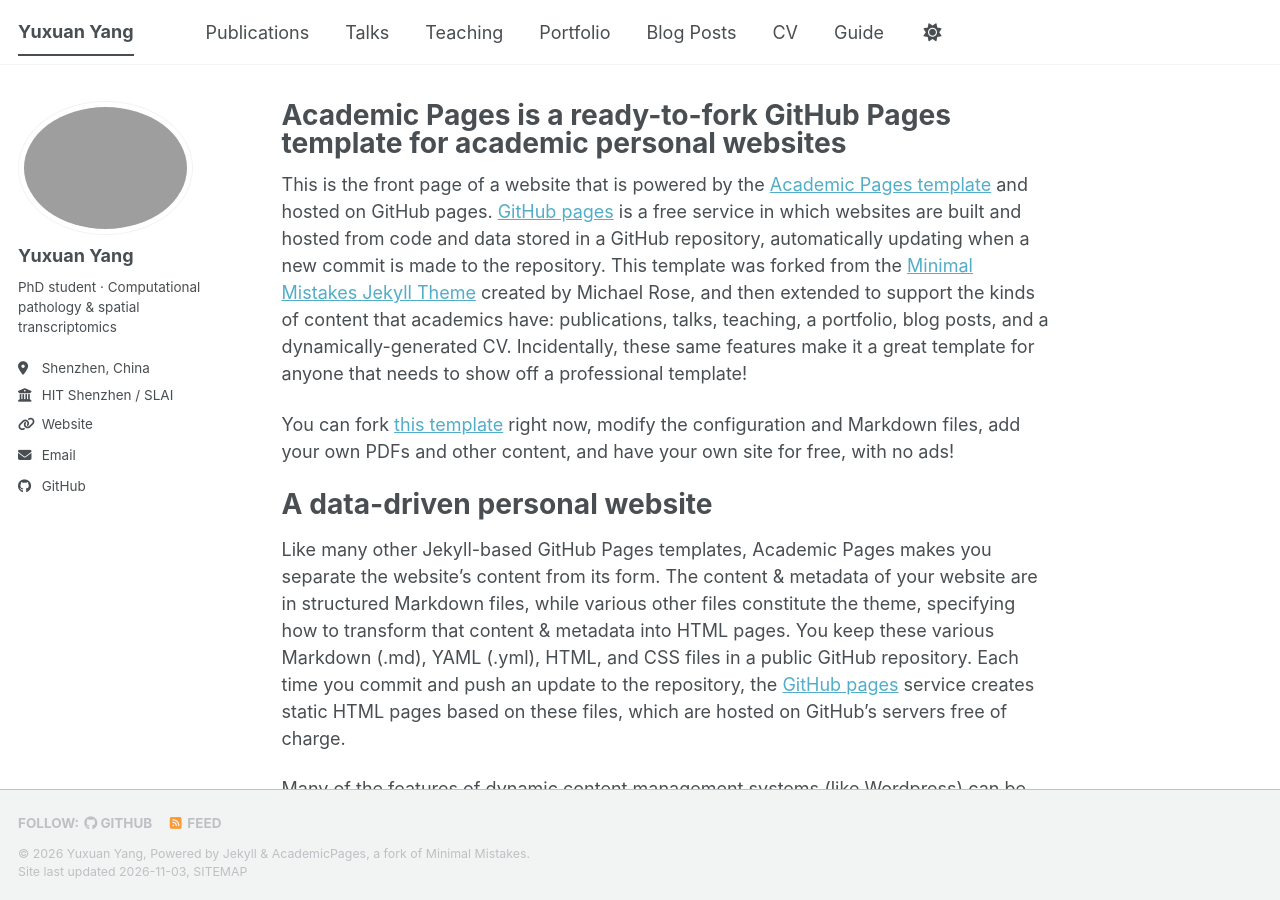
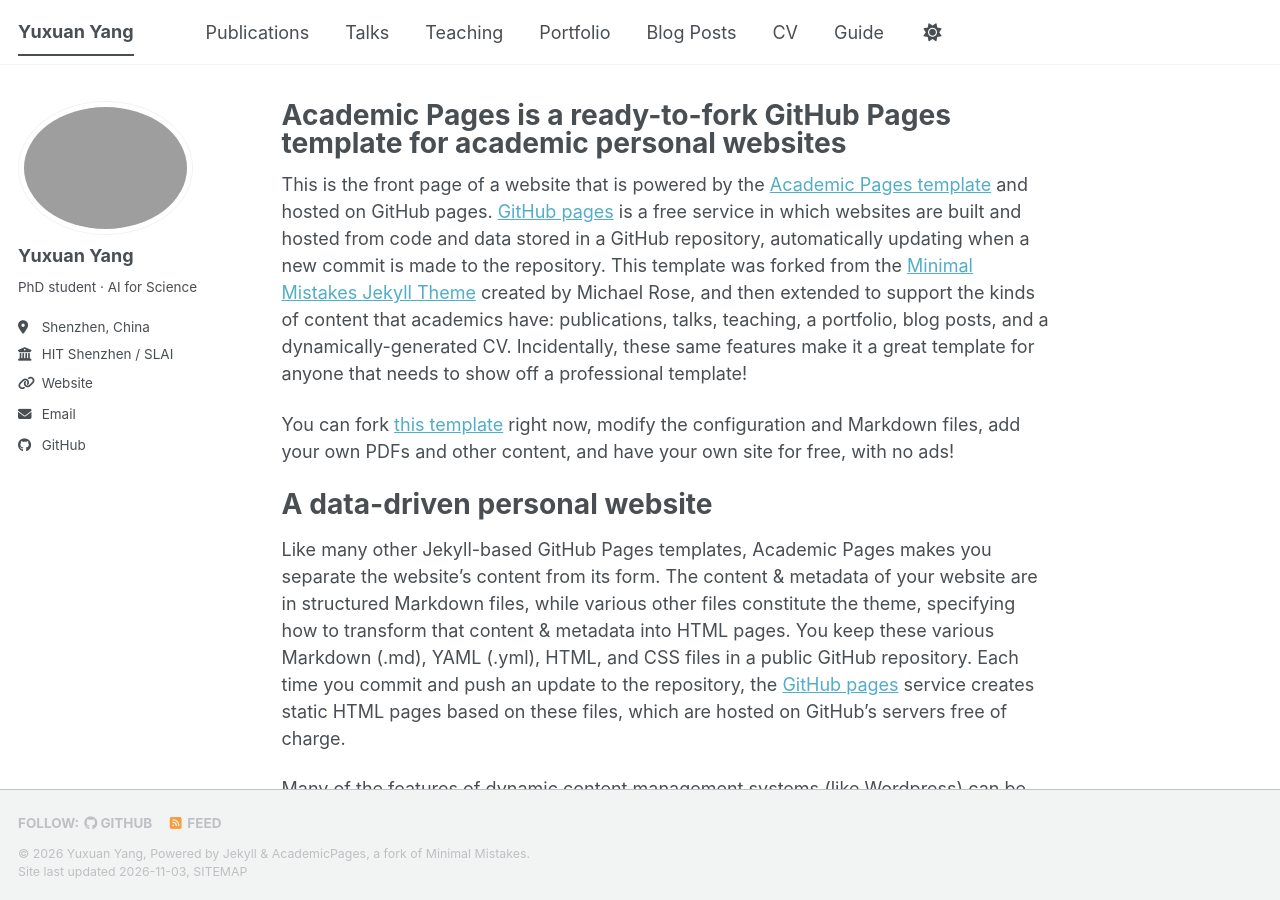
Before and after one commit to Cxxxsky/Cxxxsky.github.io, a Jekyll site: the page built from _pages/about.md, in a window 1280 px wide and 900 px high. Built offline with Jekyll 4.4.1, drawn with Linux system fonts in a browser that asks for light colours; a script bundle is joined from its source files by our own code; a style sheet for code colours, icons or effects is not loaded.

Commit message:
Revise personal description and bio
Updated description and bio to reflect new research interests.

```diff
--- a/_config.yml
+++ b/_config.yml
@@ -12,7 +12,7 @@ site_theme               : "default" # The available themes options are "default
 title                    : "Yuxuan Yang"
 title_separator          : "-"
 name                     : &name "Yuxuan Yang"
-description              : &description "Yuxuan Yang is a PhD student at HIT Shenzhen, jointly trained at SLAI. Research interests include computational pathology, spatial transcriptomics, and medical image analysis."
+description              : &description "Yuxuan Yang is a PhD student at HIT Shenzhen and SLAI. Research interests include AI for Science, foundation models, world models, and multimodal learning."
 url                      : "https://cxxxsky.github.io"
 baseurl                  : "" # the subpath of your site, e.g. "/blog"
 repository               : "Cxxxsky/Cxxxsky.github.io"
@@ -25,7 +25,7 @@ author:
   avatar           : "" # Upload images/profile.png, then set this to "profile.png".
   name             : *name
   pronouns         : # example: "she/her"
-  bio              : "PhD student · Computational pathology & spatial transcriptomics"
+  bio              : "PhD student · AI for Science"
   location         : "Shenzhen, China"
   employer         : "HIT Shenzhen / SLAI"
   uri              : "https://cxxxsky.github.io"
```
